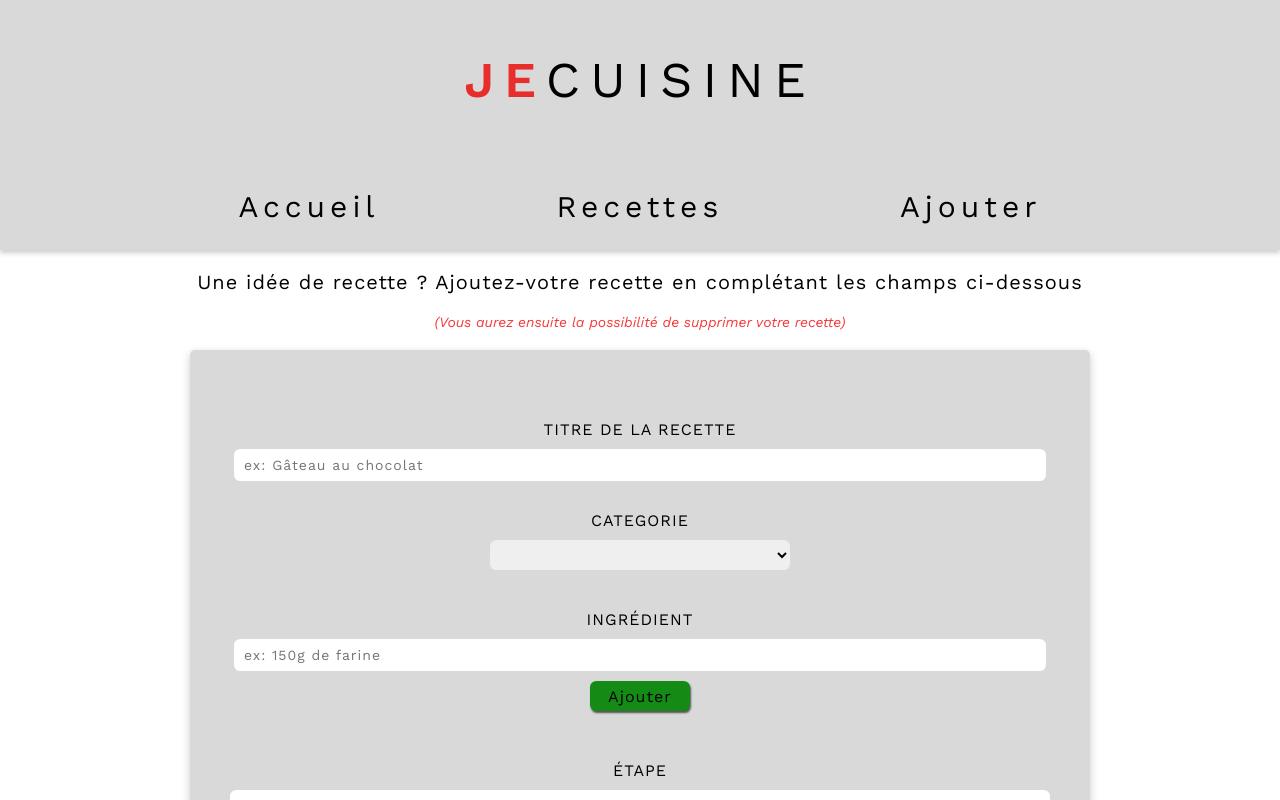
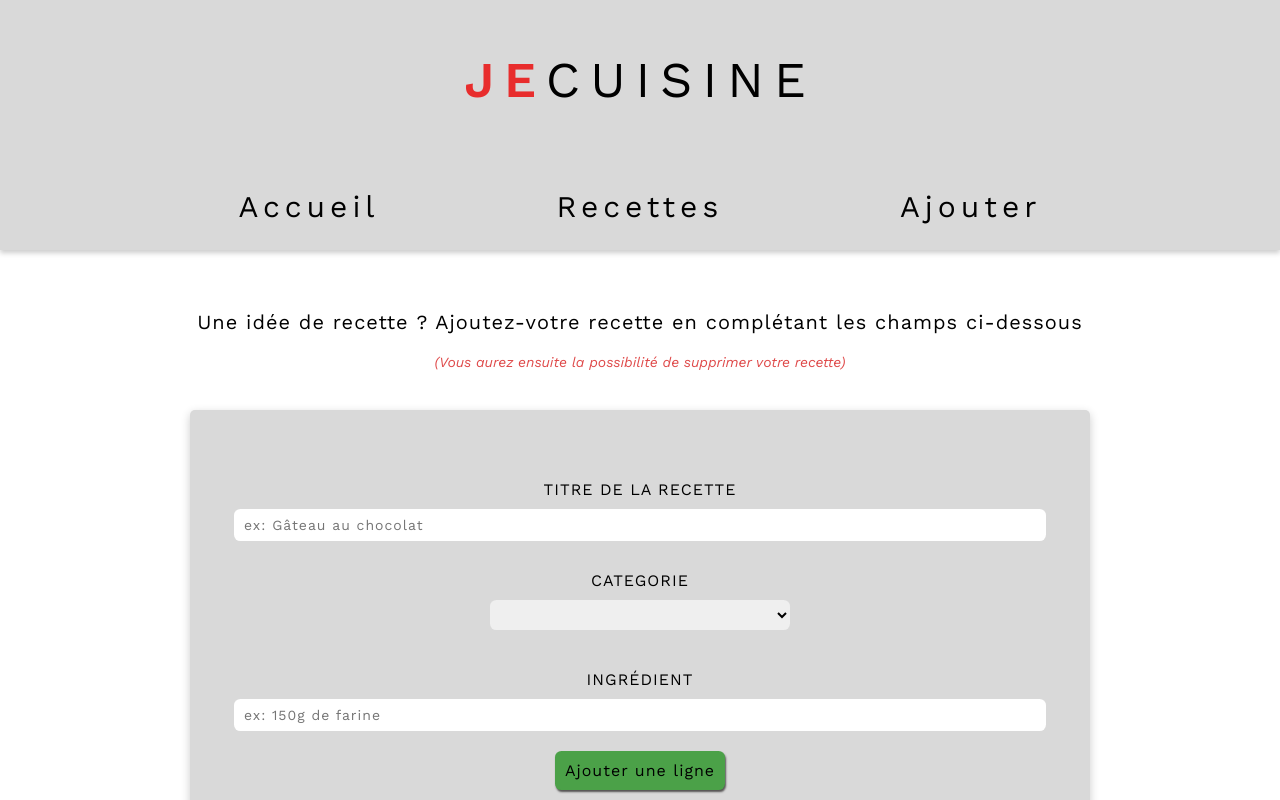
Before and after one commit to timonicolaux/checkpoint4-react, a React (Create React App) app: page /nouvelle-recette in a window 1280 px wide. Shown: the top 800 px of the page. Built offline with nearby package versions, Linux system fonts and the light colour scheme.

Commit message:
modified database source and corrected some css

```diff
--- a/package.json
+++ b/package.json
@@ -11,7 +11,7 @@
     "react-content-loader": "^6.2.0",
     "react-dom": "^18.1.0",
     "react-hot-toast": "^2.3.0",
-    "react-icons": "^4.3.1",
+    "react-icons": "^4.8.0",
     "react-router-dom": "^6.3.0",
     "react-scripts": "5.0.1",
     "uuid": "^8.3.2",
--- a/src/components/RecetteDetail.js
+++ b/src/components/RecetteDetail.js
@@ -1,6 +1,6 @@
 import React, { useState } from "react";
 import "../styles/RecetteDetail.css";
-import ClosePopup from "../assets/closepopup.png";
+import { IoMdClose } from "react-icons/io";
 import axios from "axios";
 import toast, { Toaster } from "react-hot-toast";
 import noImage from "../assets/no-image.jpeg";
@@ -30,12 +30,7 @@ const RecetteDetail = ({ closePopup, details, setDisplayDetail, getData }) => {
     <div className="popup">
       <Toaster position="bottom-center" />
       <div className="popup-container">
-        <img
-          src={ClosePopup}
-          alt="close-popup"
-          className="close-popup"
-          onClick={closePopup}
-        />
+        <IoMdClose size={50} className="close-popup" />
         <div className="recette-detail">
           <h1 className="recette-detail-titre">{details.titre}</h1>
           {details.imagerecette === "" ? (
--- a/src/pages/NewRecette.js
+++ b/src/pages/NewRecette.js
@@ -111,7 +111,7 @@ const NouvelleRecette = () => {
   return (
     <div className="main">
       <Toaster position="bottom-center" />
-      <div>
+      <div className="description-container">
         <h2 className="description-title">
           Une idée de recette ? Ajoutez-votre recette en complétant les champs
           ci-dessous
@@ -181,7 +181,7 @@ const NouvelleRecette = () => {
                         type="button"
                         className="remove-btn"
                       >
-                        Supprimer
+                        Supprimer la ligne
                       </button>
                     )}
 
@@ -192,7 +192,7 @@ const NouvelleRecette = () => {
                           type="button"
                           className="add-btn"
                         >
-                          Ajouter
+                          Ajouter une ligne
                         </button>
                       )}
                   </div>
@@ -225,7 +225,7 @@ const NouvelleRecette = () => {
                         type="button"
                         className="remove-btn"
                       >
-                        <span>Supprimer</span>
+                        <span>Supprimer la ligne</span>
                       </button>
                     )}
 
@@ -235,7 +235,7 @@ const NouvelleRecette = () => {
                         type="button"
                         className="add-btn"
                       >
-                        <span>Ajouter</span>
+                        <span>Ajouter une ligne</span>
                       </button>
                     )}
                   </div>
--- a/src/styles/App.css
+++ b/src/styles/App.css
@@ -3,7 +3,7 @@
   padding: 0 auto;
   --main-font1: "Work Sans", sans-serif;
   --main-font2: "Poppins", sans-serif;
-  --green: rgb(20, 139, 20);
-  --red: rgb(247, 56, 56);
+  --green: rgb(75, 161, 72);
+  --red: rgb(223, 73, 73);
   --button-boxShadow: 1px 2px 2px rgb(85, 83, 83);
 }
--- a/src/styles/NewRecette.css
+++ b/src/styles/NewRecette.css
@@ -1,3 +1,8 @@
+.description-container {
+  margin-top: 40px;
+  margin-bottom: 40px;
+}
+
 .form-elements {
   background-color: #d9d9d9;
   width: 90%;
@@ -9,6 +14,7 @@
   overflow-x: hidden;
   border-radius: 5px;
   box-shadow: 0 3px 10px rgb(0 0 0 / 0.2);
+  margin-bottom: 20%;
 }
 
 .description-info {
@@ -47,18 +53,16 @@
 
 .add-btn,
 .remove-btn {
-  margin-top: 10px;
-  padding-bottom: 10px;
-  height: 20px;
+  margin-top: 20px;
+  padding: 10px;
   border: none;
   border-radius: 0.4rem;
   font-size: 16px;
   font-weight: 400;
   letter-spacing: 1px;
-  width: 100px;
-  height: 30px;
+  width: fit-content;
+  height: fit-content;
   text-align: center;
-  padding: 0;
   cursor: pointer;
   font-family: var(--main-font1);
 }
@@ -70,7 +74,7 @@
 }
 
 .add-btn:hover {
-  color: white;
+  color: rgb(219, 219, 219);
   filter: brightness(110%);
   transform: translateX(1px) translateY(1px);
 }
@@ -82,7 +86,7 @@
 }
 
 .remove-btn:hover {
-  color: white;
+  color: rgb(219, 219, 219);
   filter: brightness(110%);
   transform: translateX(1px) translateY(1px);
 }
--- a/src/styles/RecetteDetail.css
+++ b/src/styles/RecetteDetail.css
@@ -9,6 +9,7 @@
   margin: auto;
   z-index: 2;
   animation: fade-in 0.5s;
+  max-width: 1000px;
 }
 
 .popup-container {
```
Also changed, not shown: src/assets/closepopup.png (deleted), 1 other file (tests, documents, lock files or other folders).
